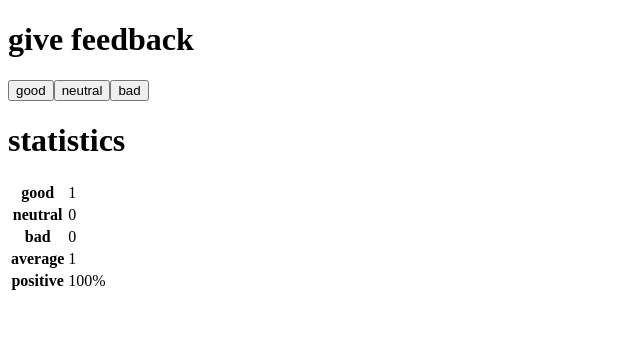
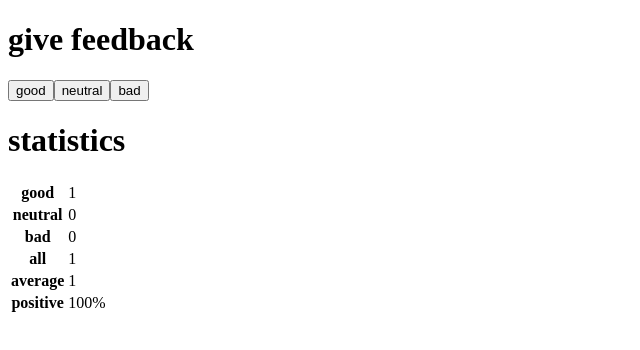
Before and after one commit to kmmiller418/unicafe, a React (Create React App) app: page / in a window 1280 px wide. Both pictures are taken after a click on the button "good". Shown: the top 350 px of the page, without its empty margins (0-640 px from the left). Built offline with nearby package versions, Linux system fonts and the light colour scheme.

Commit message:
Add getTotal() to statistics render

```diff
--- a/src/App.js
+++ b/src/App.js
@@ -36,6 +36,10 @@ const Statistics = (props) => {
         <tr>
           <th>bad</th>
           <td>{bad}</td>
+        </tr>
+        <tr>
+          <th>all</th>
+          <td>{getTotal()}</td>
         </tr>
         <tr>
           <th>average</th>
```
